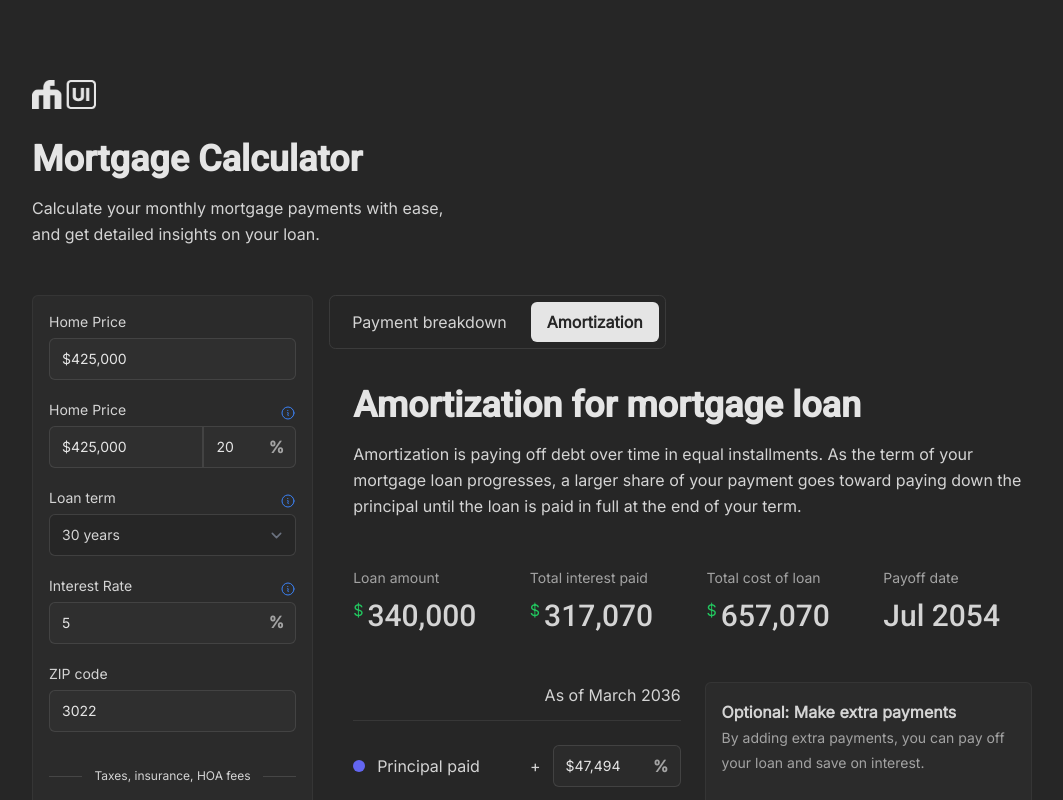
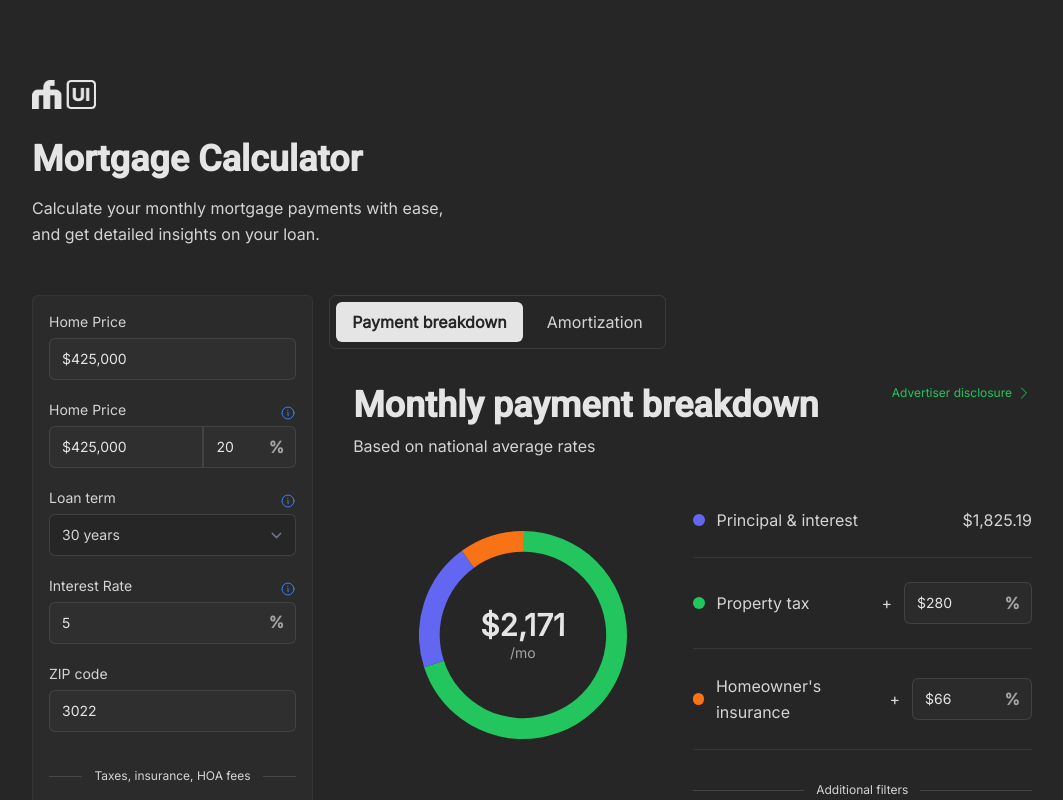
Before and after one commit to fwedwicc/FM-DailyUI, a React (Vite) app: page /#/day04 in a window 1280 px wide. Shown: the top 800 px of the page, without its empty margins (96-1159 px from the left). Built offline with nearby package versions, Linux system fonts and the light colour scheme; what @codaworks/react-glow would draw is missing.

Commit message:
Change the active tab in day04 challenge, and finalized the readme for adding banner

```diff
--- a/src/pages/Day04.jsx
+++ b/src/pages/Day04.jsx
@@ -17,7 +17,7 @@ const Day04 = () => {
   useLenisScroll();
   useScrollToTop();
 
-  const [activeTab, setActiveTab] = useState('amortization');
+  const [activeTab, setActiveTab] = useState('payment');
 
   const GroupedInput = ({ id, label, children, type, styles, placeholder, required, value1, value2 }) => {
     return (
```
Also changed, not shown: 1 other file (tests, documents, lock files or other folders).
